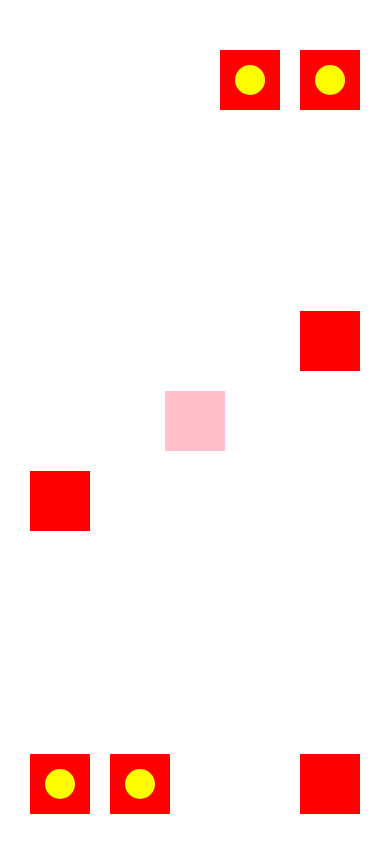
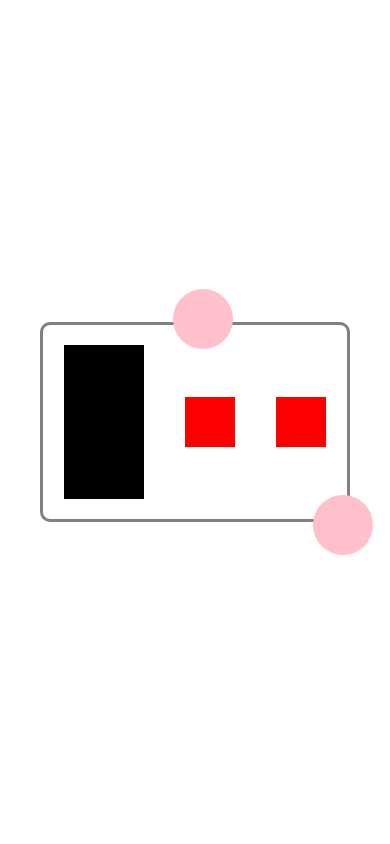
Before and after one commit to gabrielezagarella/React-Native-Exercises, a React Native app: screen / in a window 390 px wide. Built offline with nearby package versions, Linux system fonts and the light colour scheme.

Commit message:
feat(exercise-4): add exercise-4

```diff
--- a/App.tsx
+++ b/App.tsx
@@ -2,39 +2,15 @@ import { StatusBar } from "expo-status-bar";
 import { StyleSheet, View } from "react-native";
 
 export default function App() {
-  const FullBox = (item: number[]) => {
-    return item.map(() => (
-      <View style={styles.box}>
-        <View style={styles.fullBox} />
-      </View>
-    ));
-  };
-
   return (
     <View style={styles.container}>
       <StatusBar style="auto" />
-      <View style={styles.containerBox}>{FullBox([1, 2])}</View>
-      <View style={{ flex: 1 }}>
-        <View style={{ alignItems: "flex-end" }}>
-          <View style={styles.box} />
-        </View>
-        <View style={{ alignItems: "center" }}>
-          <View
-            style={[
-              styles.box,
-              {
-                backgroundColor: "pink",
-              },
-            ]}
-          />
-        </View>
-        <View style={{ justifyContent: "center" }}>
-          <View style={styles.box} />
-        </View>
-      </View>
-      <View style={styles.containerBottom}>
-        <View style={{ flexDirection: "row" }}>{FullBox([1, 2])}</View>
+      <View style={styles.containerBox}>
+        <View style={styles.rettangle} />
         <View style={styles.box} />
+        <View style={styles.box} />
+        <View style={styles.circleOne} />
+        <View style={styles.circleTwo} />
       </View>
     </View>
   );
@@ -44,32 +20,45 @@ const styles = StyleSheet.create({
   container: {
     flex: 1,
     backgroundColor: "#fff",
-    margin: 20,
+    padding: 40,
+    justifyContent: "center",
   },
   containerBox: {
+    borderColor: "grey",
+    borderWidth: 3,
+    height: 200,
+    justifyContent: "space-around",
+    alignItems: "center",
     flexDirection: "row",
-    justifyContent: "flex-end",
-    flex: 1,
-    marginTop: 20,
+    paddingVertical: 20,
+    borderRadius: 10,
   },
-  fullBox: {
-    height: 30,
-    width: 30,
-    backgroundColor: "yellow",
+  rettangle: {
+    backgroundColor: "black",
+    height: "100%",
+    width: 80,
+  },
+  box: {
+    backgroundColor: "red",
+    height: 50,
+    width: 50,
+  },
+  circleOne: {
+    backgroundColor: "pink",
+    height: 60,
+    width: 60,
+    position: "absolute",
+    bottom: 170,
+    left: 130,
     borderRadius: 30,
   },
-  containerBottom: {
-    flexDirection: "row",
-    justifyContent: "space-between",
-    alignItems: "flex-end",
-    flex: 1,
-  },
-  box: {
+  circleTwo: {
+    backgroundColor: "pink",
     height: 60,
     width: 60,
-    backgroundColor: "red",
-    margin: 10,
-    justifyContent: "center",
-    alignItems: "center",
+    position: "absolute",
+    top: 170,
+    left: 270,
+    borderRadius: 30,
   },
 });
```
